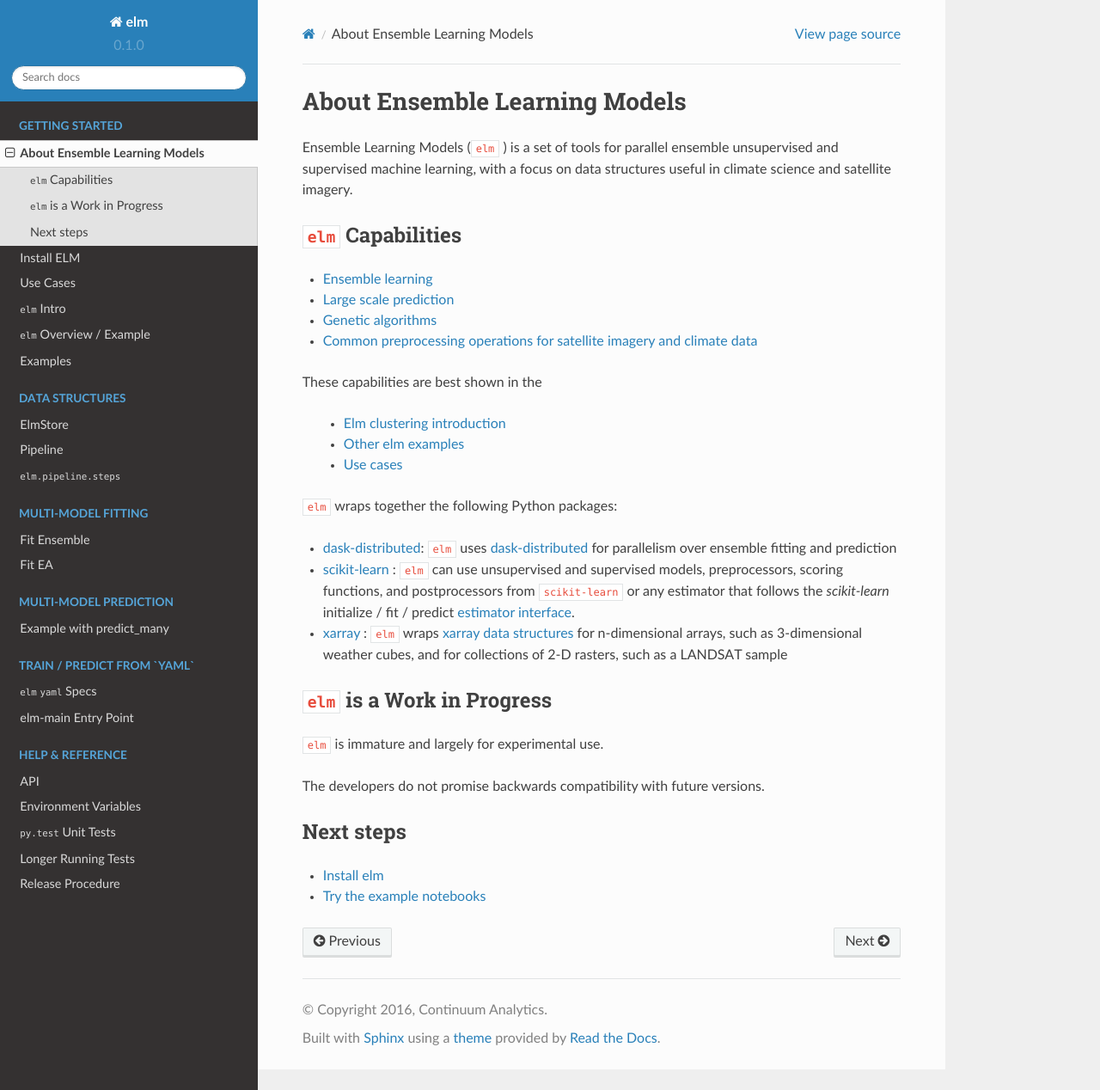
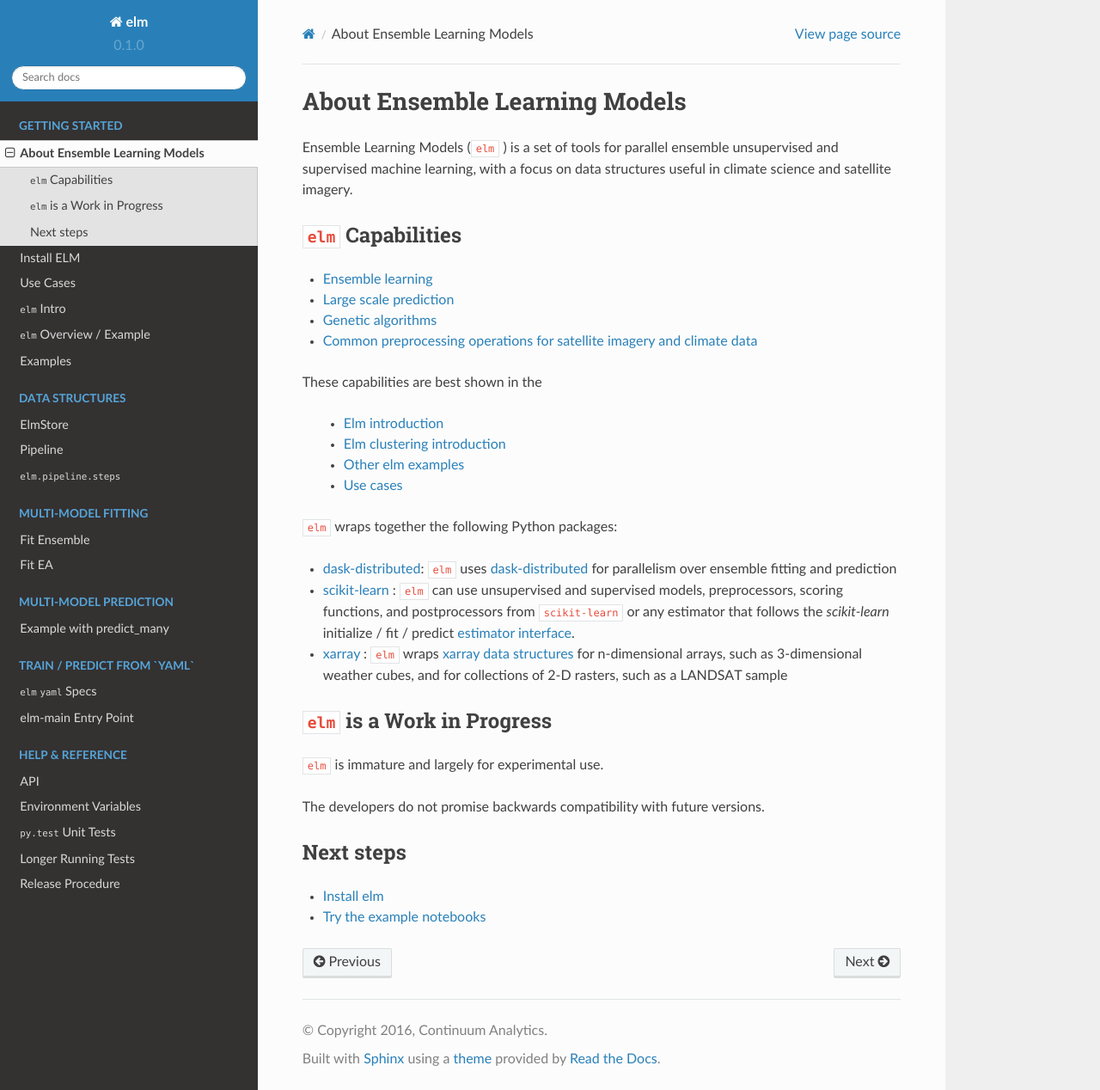
Before and after one commit to ContinuumIO/elm, a Sphinx documentation site: the page built from docs/source/about.rst, in a window 1280 px wide and 1268 px high. Shown: the whole window at 86% size. Built offline with Sphinx 7.4.7 and the Read the Docs theme 2.0.0, drawn with Linux system fonts in a browser that asks for light colours; pages that are not in the unit, such as notebooks, are missing from menus.

Commit message:
add link to hello world intro from about page

```diff
--- a/docs/source/about.rst
+++ b/docs/source/about.rst
@@ -23,6 +23,7 @@ Ensemble Learning Models (``elm`` ) is a set of tools for parallel ensemble unsu
 
 These capabilities are best shown in the
 
+ * :doc:`Elm introduction<elm-hello-world>`
  * :doc:`Elm clustering introduction<clustering_example>`
  * :doc:`Other elm examples<examples>`
  * :doc:`Use cases<use-cases>`
```
